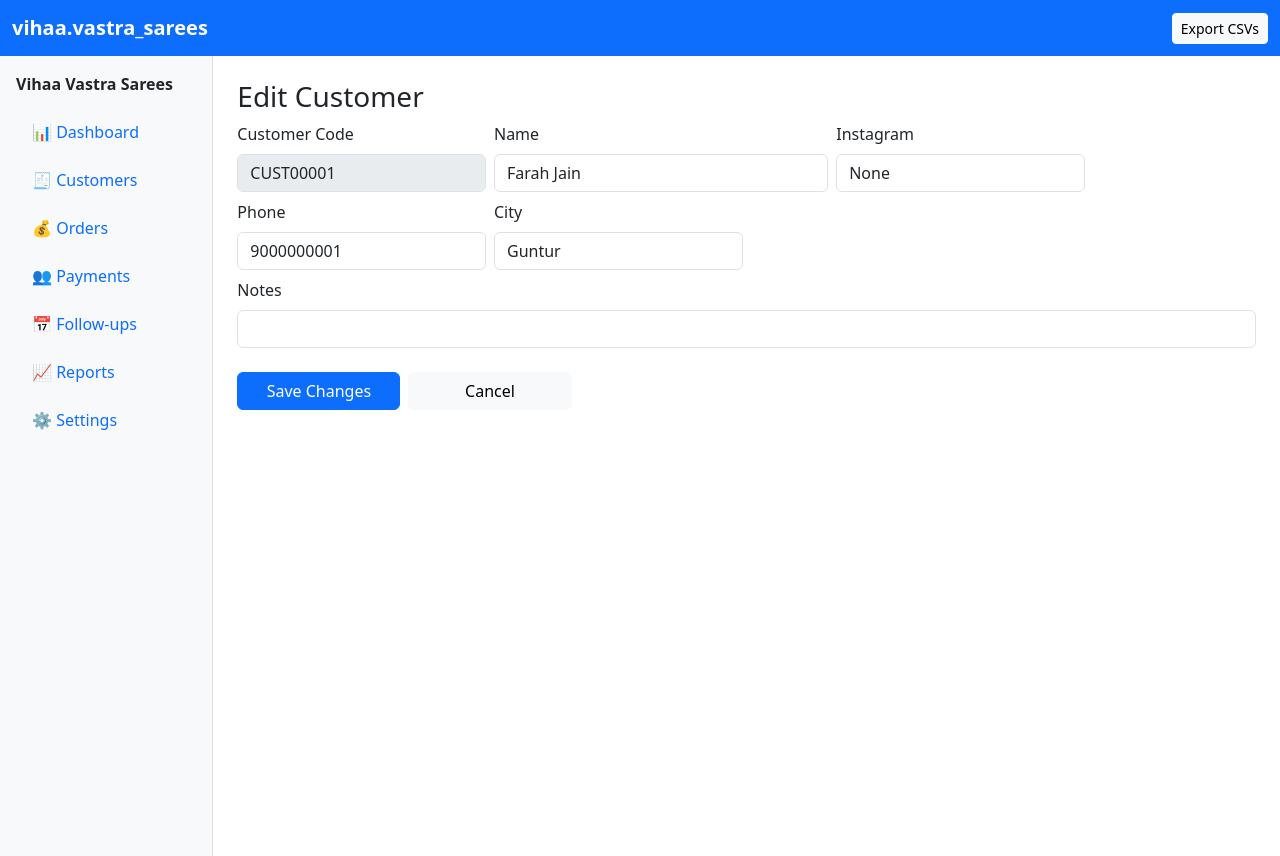
After one commit to arvnddevops/vihaa.vastra_sarees, a Flask app: page /customers/1/edit in a window 1280 px wide. The commit adds this page. Run offline with Flask 3, Linux system fonts and the light colour scheme.

Commit message:
Customers: add edit; Follow-ups: status dropdown; Reorder nav

```diff
--- a/app.py
+++ b/app.py
@@ -198,6 +198,47 @@ def delete_customer(cid):
         flash("Customer deleted", "info")
     return redirect(url_for("customers"))
 
+# ---------------- Edit Customer ----------------
+@app.route("/customers/<int:cid>/edit", methods=["GET", "POST"])
+def edit_customer(cid):
+    c = db.session.get(Customer, cid)
+    if not c:
+        flash("Customer not found", "warning")
+        return redirect(url_for("customers"))
+
+    if request.method == "POST":
+        name = (request.form.get("name") or "").strip()
+        phone = (request.form.get("phone") or "").strip()
+        city = (request.form.get("city") or "").strip()
+        instagram = (request.form.get("instagram") or "").strip() or "None"
+        notes = (request.form.get("notes") or "").strip()
+
+        if not name:
+            flash("Name is required", "danger")
+            return redirect(url_for("edit_customer", cid=cid))
+
+        # Enforce unique phone if provided (ignore self)
+        if phone:
+            exists = db.session.execute(
+                db.select(Customer).where(Customer.phone == phone, Customer.id != cid)
+            ).scalar()
+            if exists:
+                flash("Another customer already has this phone number.", "danger")
+                return redirect(url_for("edit_customer", cid=cid))
+
+        c.name = name
+        c.phone = phone or None
+        c.city = city
+        c.instagram = instagram
+        c.notes = notes
+
+        db.session.commit()
+        flash("Customer updated", "success")
+        return redirect(url_for("customers"))
+
+    return render_template("customer_edit.html", c=c)
+
+
 # ---------------- Orders ----------------
 @app.route("/orders", methods=["GET", "POST"])
 def orders():
@@ -342,6 +383,24 @@ def followup_toggle(fid):
         db.session.commit()
         flash("Follow-up updated", "info")
     return redirect(url_for("followups"))
+# ---------------- Follow-up Status Update ----------------
+@app.route("/followups/<int:fid>/status", methods=["POST"])
+def followup_status(fid):
+    f = db.session.get(FollowUp, fid)
+    if not f:
+        flash("Follow-up not found", "warning")
+        return redirect(url_for("followups"))
+    new_status = request.form.get("status") or "Open"
+    # Allow: Open / In Progress / Completed / Closed / Dropped
+    allowed = {"Open", "In Progress", "Completed", "Closed", "Dropped"}
+    if new_status not in allowed:
+        flash("Invalid status", "danger")
+        return redirect(url_for("followups"))
+    f.status = new_status
+    db.session.commit()
+    flash("Follow-up status updated", "success")
+    return redirect(url_for("followups"))
+
 
 # ---------------- Reports / Export ----------------
 @app.route("/reports")
--- a/templates/base.html
+++ b/templates/base.html
@@ -23,9 +23,9 @@
         <div class="fw-bold mb-3">Vihaa Vastra Sarees</div>
         <ul class="nav flex-column gap-2">
           <li class="nav-item"><a class="nav-link" href="{{ url_for('dashboard') }}">📊 Dashboard</a></li>
-          <li class="nav-item"><a class="nav-link" href="{{ url_for('orders') }}">🧾 Orders</a></li>
-          <li class="nav-item"><a class="nav-link" href="{{ url_for('payments') }}">💰 Payments</a></li>
-          <li class="nav-item"><a class="nav-link" href="{{ url_for('customers') }}">👥 Customers</a></li>
+          <li class="nav-item"><a class="nav-link" href="{{ url_for('orders') }}">🧾 Customers</a></li>
+          <li class="nav-item"><a class="nav-link" href="{{ url_for('payments') }}">💰 Orders</a></li>
+          <li class="nav-item"><a class="nav-link" href="{{ url_for('customers') }}">👥 Payments</a></li>
           <li class="nav-item"><a class="nav-link" href="{{ url_for('followups') }}">📅 Follow-ups</a></li>
           <li class="nav-item"><a class="nav-link" href="{{ url_for('reports') }}">📈 Reports</a></li>
           <li class="nav-item"><a class="nav-link" href="{{ url_for('settings') }}">⚙️ Settings</a></li>
--- /dev/null
+++ b/templates/customer_edit.html
@@ -0,0 +1,37 @@
+{% extends 'base.html' %}
+{% block content %}
+<h3>Edit Customer</h3>
+
+<form class="row g-2 mb-3" method="post">
+  <div class="col-md-3">
+    <label class="form-label">Customer Code</label>
+    <input class="form-control" value="{{ c.code }}" disabled>
+  </div>
+  <div class="col-md-4">
+    <label class="form-label">Name</label>
+    <input class="form-control" name="name" value="{{ c.name }}" required>
+  </div>
+  <div class="col-md-3">
+    <label class="form-label">Instagram</label>
+    <input class="form-control" name="instagram" value="{{ c.instagram }}">
+  </div>
+  <div class="col-md-3">
+    <label class="form-label">Phone</label>
+    <input class="form-control" name="phone" value="{{ c.phone or '' }}" placeholder="optional">
+  </div>
+  <div class="col-md-3">
+    <label class="form-label">City</label>
+    <input class="form-control" name="city" value="{{ c.city or '' }}">
+  </div>
+  <div class="col-md-12">
+    <label class="form-label">Notes</label>
+    <input class="form-control" name="notes" value="{{ c.notes or '' }}">
+  </div>
+  <div class="col-md-2 d-grid">
+    <button class="btn btn-primary mt-3">Save Changes</button>
+  </div>
+  <div class="col-md-2 d-grid">
+    <a class="btn btn-light mt-3" href="{{ url_for('customers') }}">Cancel</a>
+  </div>
+</form>
+{% endblock %}
--- a/templates/customers.html
+++ b/templates/customers.html
@@ -20,12 +20,13 @@
   <tbody>
   {% for c in items %}
     <tr>
-      <td>{{ c.code }}</td><td>{{ c.name }}</td><td>{{ c.instagram }}</td><td>{{ c.phone }}</td><td>{{ c.city }}</td>
       <td>
-        <form method="post" action="{{ url_for('delete_customer', cid=c.id) }}" onsubmit="return confirm('Delete customer?')">
+        <a class="btn btn-sm btn-outline-primary me-2" href="{{ url_for('edit_customer', cid=c.id) }}">Edit</a>
+        <form method="post" action="{{ url_for('delete_customer', cid=c.id) }}" class="d-inline" onsubmit="return confirm('Delete customer?')">
           <button class="btn btn-sm btn-outline-danger">Delete</button>
         </form>
       </td>
+
     </tr>
   {% endfor %}
   </tbody>
```
Also changed, not shown: templates/followups.html (+20 -3 lines).
